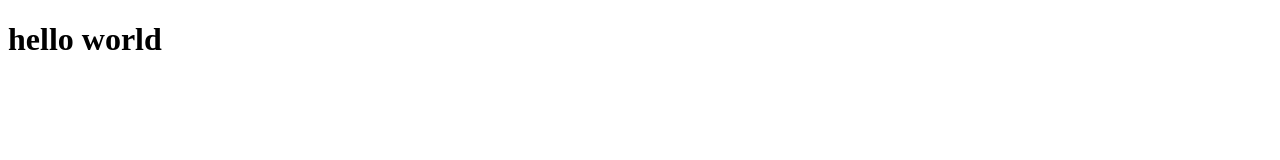
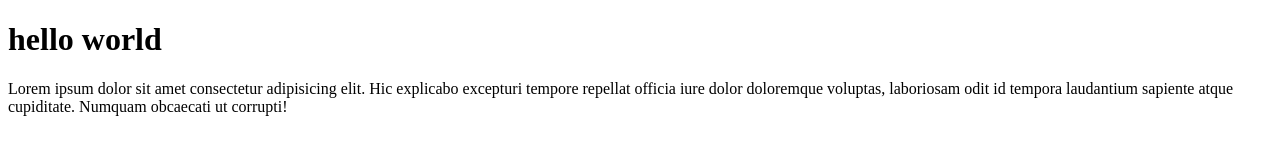
Before and after one commit to Chinmaya97/learn-git, a plain HTML site: page index.html in a window 1280 px wide. Drawn offline with Linux system fonts and the light colour scheme.

Commit message:
add a p tag in index.html file

```diff
--- a/index.html
+++ b/index.html
@@ -7,6 +7,7 @@
 </head>
 <body>
     <h1>hello world</h1>
+    <p>Lorem ipsum dolor sit amet consectetur adipisicing elit. Hic explicabo excepturi tempore repellat officia iure dolor doloremque voluptas, laboriosam odit id tempora laudantium sapiente atque cupiditate. Numquam obcaecati ut corrupti!</p>
 
 </body>
 </html>
```
